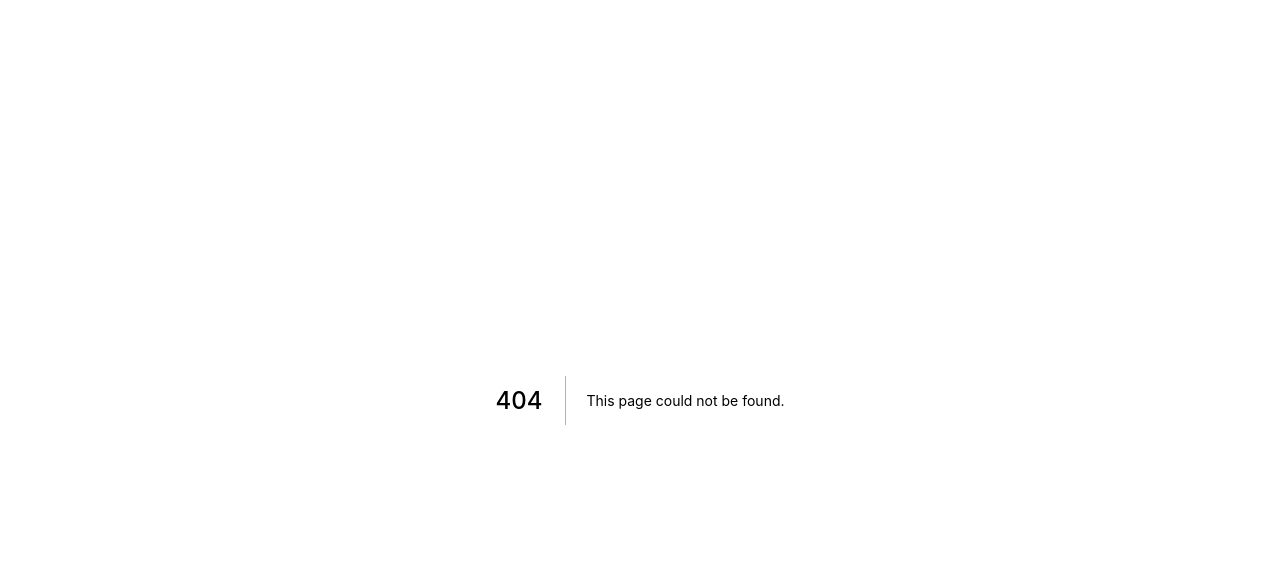
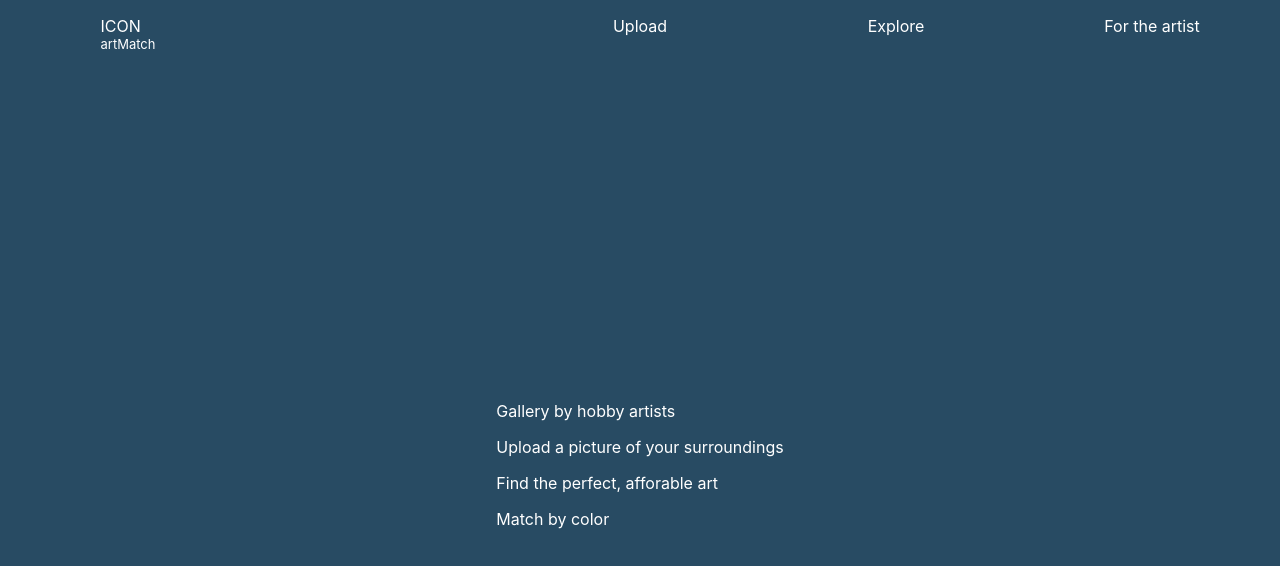
Before and after one commit to edalholt/HackatonCyprusColorMatch, a Next.js app: page /frontpage in a window 1280 px wide. Before the commit this address had no page. Shown: the top 566 px of the page. Built offline with nearby package versions, Linux system fonts and the light colour scheme.

Commit message:
fix header and frontpage

```diff
--- /dev/null
+++ b/components/Header.tsx
@@ -0,0 +1,25 @@
+import type { NextPage } from 'next'
+import Head from 'next/head'
+import Image from 'next/image'
+import styles from '../styles/Home.module.css'
+import { useRouter } from 'next/router'
+import React from 'react'
+
+const Header: NextPage = () => {
+    const router = useRouter();
+
+  return (
+    <div style={{backgroundColor: '#284b63', color: 'white', height: 'auto', display: 'grid', gridTemplateColumns: '1fr 1fr 1fr 1fr 1fr', justifyItems:'center'}}>
+        <div style={{ }}>
+            <p style={{ marginBottom: 0}} >ICON</p>
+            <p style={{ fontSize: 'small', marginTop: 0 }} >artMatch</p>
+        </div>
+        <p></p>
+        <p onClick={ () => router.push(`/upload`) }>Upload</p>
+        <p onClick={ () => router.push(`/upload`) }>Explore</p>
+        <p onClick={ () => router.push(`/upload`) }>For the artist</p>
+    </div>
+  )
+}
+
+export default Header
--- a/package.json
+++ b/package.json
@@ -9,6 +9,10 @@
     "lint": "next lint"
   },
   "dependencies": {
+    "@fortawesome/fontawesome-svg-core": "^6.2.0",
+    "@fortawesome/free-regular-svg-icons": "^6.2.0",
+    "@fortawesome/free-solid-svg-icons": "^6.2.0",
+    "@fortawesome/react-fontawesome": "^0.2.0",
     "firebase": "^9.10.0",
     "firestore": "^1.1.6",
     "next": "12.3.1",
--- /dev/null
+++ b/pages/frontpage.tsx
@@ -0,0 +1,28 @@
+import type { NextPage } from 'next'
+import Head from 'next/head'
+import Image from 'next/image'
+import styles from '../styles/Home.module.css'
+import { useRouter } from 'next/router'
+import React from 'react'
+import Header from '../components/header'
+import { faDove } from '@fortawesome/free-solid-svg-icons'
+
+const Home: NextPage = () => {
+    const router = useRouter();
+
+  return (
+    <div>
+        <Header />
+        <div style={{backgroundColor: '#284b63', height: '100vh', display: 'flex', alignItems:'center', justifyContent:'center'}}>
+            <div style={{color: 'white'}}>
+                <p>Gallery by hobby artists</p>
+                <p>Upload a picture of your surroundings</p>
+                <p>Find the perfect, afforable art</p>
+                <p>Match by color</p>
+            </div>
+        </div>
+    </div>
+  )
+}
+
+export default Home
```
Also changed, not shown: pages/upload.tsx (added, +23 -0 lines), 2 other files (tests, documents, lock files or other folders).
